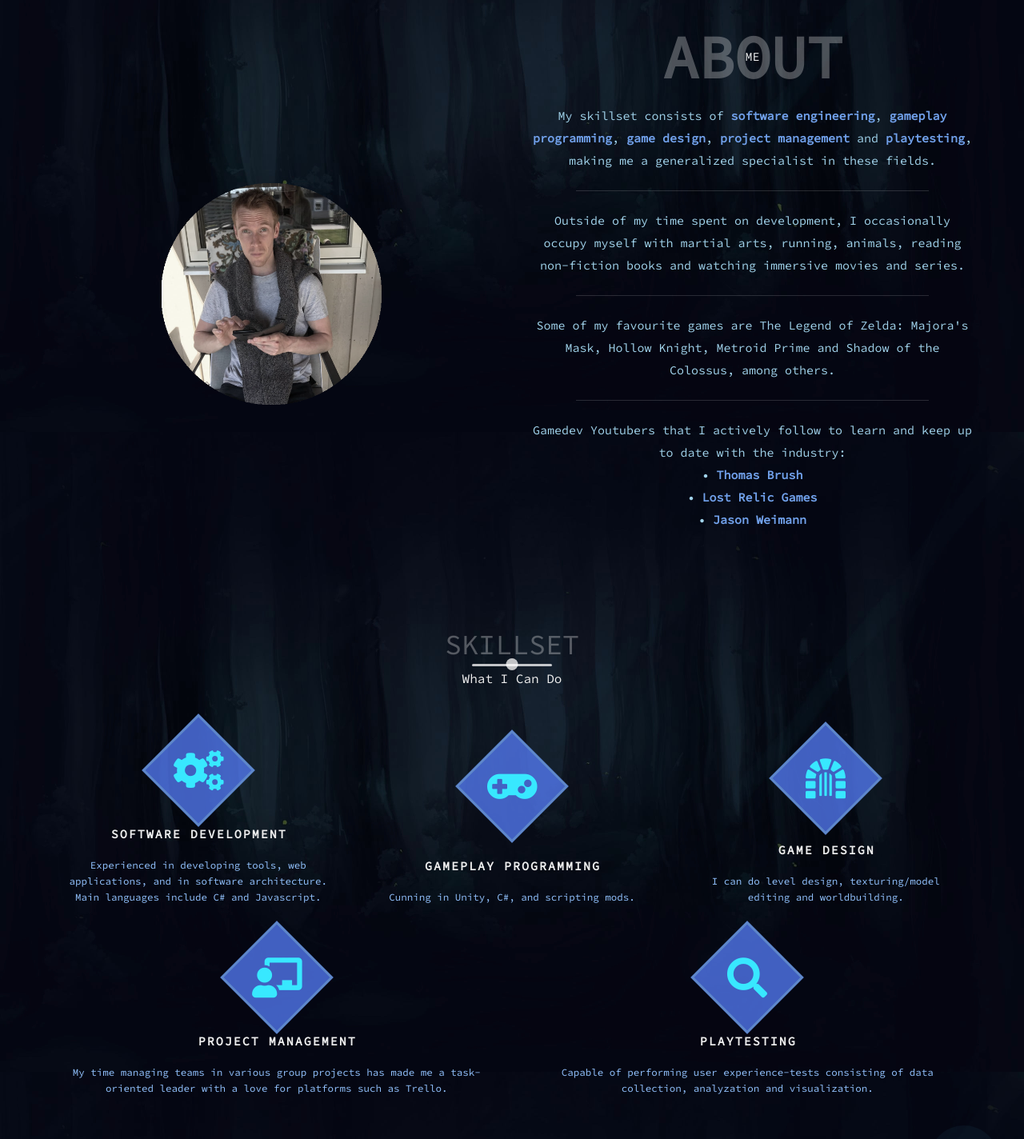
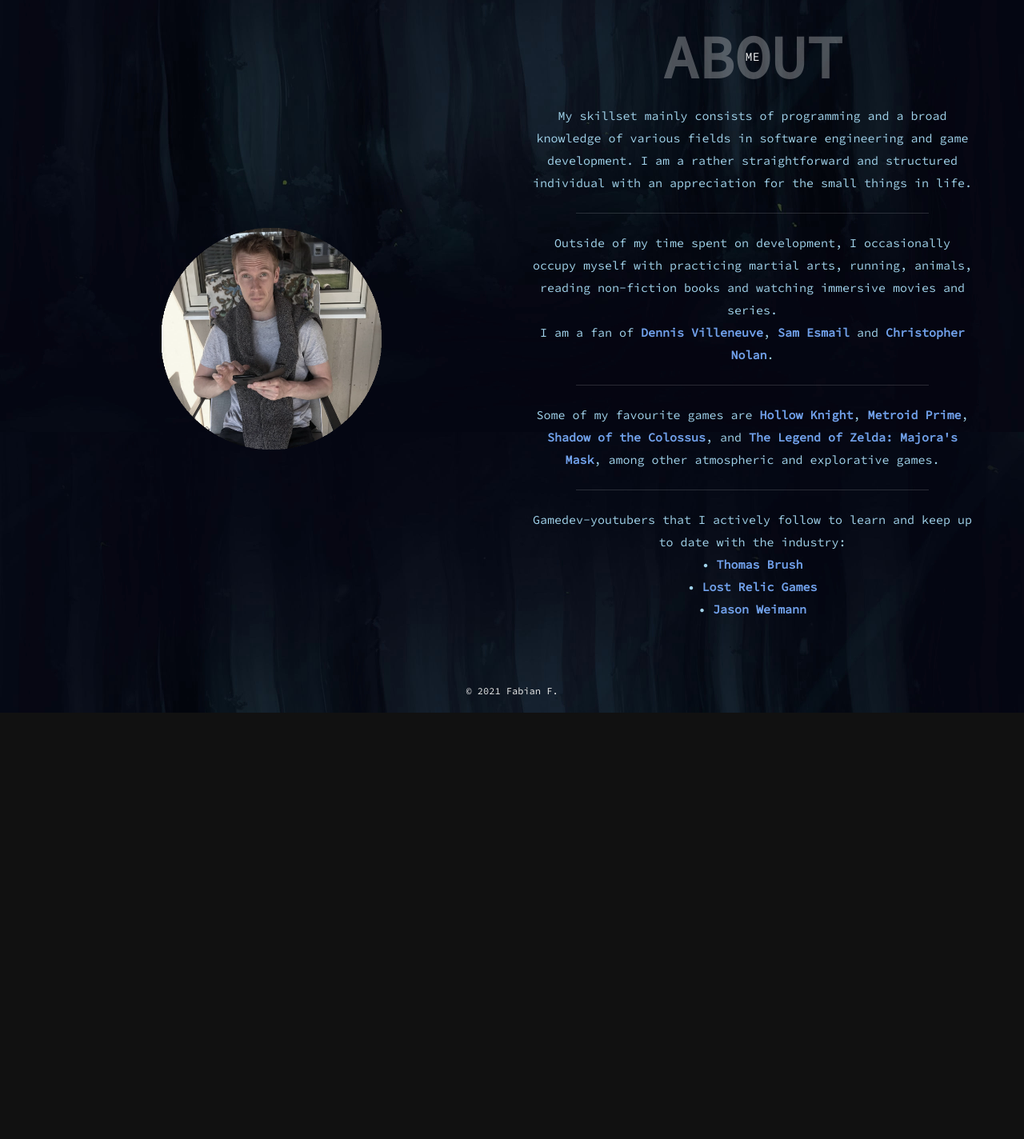
Before and after one commit to fabianfroding/gh-pages-src, a Vue app: page /about in a window 1280 px wide. Shown: the part 260-1684 px from the top of the page at 80% size. After the commit the page ends 1151 px from the top, so only its background shows below. Built offline with nearby package versions, Linux system fonts and the light colour scheme.

Commit message:
move skills to resume, replace old bl imgs

```diff
--- a/public/resources/main.css
+++ b/public/resources/main.css
@@ -758,6 +758,10 @@
     .timeline .date::after {
         left: -5.9rem;
     }
+
+    .contact-img img {
+        width: 35%;
+    }
 }
 
 @media screen and (max-width: 600px) {
@@ -820,5 +824,9 @@
     .up {
         right: 2rem;
     }
+
+    .contact-img img {
+        width: 50%;
+    }
 }
 /* END MEDIA QUERIES */
--- a/src/views/About.vue
+++ b/src/views/About.vue
@@ -11,81 +11,32 @@
 						<h1>About</h1>
 						<h6>Me</h6>
 					</div>
-					<p>My skillset consists of <strong>software engineering</strong>, <strong>gameplay programming</strong>, <strong>game design</strong>, <strong>project management</strong> and <strong>playtesting</strong>,
-					making me a generalized specialist in these fields.</p>
+					<p>
+                        My skillset mainly consists of programming and a broad knowledge of various fields in software engineering and game development.
+                        I am a rather straightforward and structured individual with an appreciation for the small things in life.
+                    </p>
                     <br>
 					<div class="separator-line"></div>
                     <br>
-					<p>Outside of my time spent on development, I occasionally occupy myself with martial arts, running, animals, reading non-fiction books and watching immersive movies and series.</p>
+					<p>
+                        Outside of my time spent on development, I occasionally occupy myself with practicing martial arts, running, animals, reading non-fiction books and watching immersive movies and series.
+                        <br>I am a fan of <strong>Dennis Villeneuve</strong>, <strong>Sam Esmail</strong> and <strong>Christopher Nolan</strong>.
+                    </p>
 					<br>
                     <div class="separator-line"></div>
                     <br>
-					<p>Some of my favourite games are The Legend of Zelda: Majora's Mask, Hollow Knight, Metroid Prime and Shadow of the Colossus, among others.</p>
+					<p>Some of my favourite games are <strong>Hollow Knight</strong>, <strong>Metroid Prime</strong>, <strong>Shadow of the Colossus</strong>, and <strong>The Legend of Zelda: Majora's Mask</strong>, among other atmospheric and explorative games.</p>
                     <br>
                     <div class="separator-line"></div>
                     <br>
-                    <p>Gamedev Youtubers that I actively follow to learn and keep up to date with the industry:</p>
+                    <p>Gamedev-youtubers that I actively follow to learn and keep up to date with the industry:</p>
                     <p class="global-link"> • <a href="https://www.youtube.com/channel/UCuHVjteDW9tCb8QqMrtGvwQ" target="_blank"><strong>Thomas Brush</strong></a></p>
                     <p class="global-link"> • <a href="https://www.youtube.com/c/LostRelicGames" target="_blank"><strong>Lost Relic Games</strong></a></p>
                     <p class="global-link"> • <a href="https://www.youtube.com/c/Unity3dCollege" target="_blank"><strong>Jason Weimann</strong></a></p>
                 </div>
 			</div>
 		</section>
-		<section class="services" id="services">
-            <div class="container">
-                <div class="section-heading">
-                    <h1>Skillset</h1>
-                    <h6>What I Can Do</h6>
-                </div>
-                <div class="my-skills">
-
-                    <div class="skill">
-                        <div class="icon-container">
-                            <i class="fa fa-cogs"></i>
-                        </div>
-                        <h1>Software Development</h1>
-                        <p>Experienced in developing tools, web applications, and in software architecture. Main languages include C# and Javascript.</p>
-                    </div>
-
-                    <div class="skill">
-                        <div class="icon-container">
-                            <i class="fas fa-gamepad"></i>
-                        </div>
-                        <h1>Gameplay Programming</h1>
-                        <p>Cunning in Unity, C#, and scripting mods.</p>
-                    </div>
-
-                    <div class="skill">
-                        <div class="icon-container">
-                            <i class="fa fa-dungeon"></i>
-                        </div>
-                        <h1>Game Design</h1>
-                        <p>I can do level design, texturing/model editing and worldbuilding.</p>
-                    </div>
-
-                </div>
-                <div class="my-skills">
-
-                    <div class="skill">
-                        <div class="icon-container">
-                            <i class="fa fa-chalkboard-teacher"></i>
-                        </div>
-                        <h1>Project Management</h1>
-                        <p>My time managing teams in various group projects has made me a task-oriented leader with a love for platforms such as Trello.</p>
-                    </div>
-
-                    <div class="skill">
-                        <div class="icon-container">
-                            <i class="fas fa-search"></i>
-                        </div>
-                        <h1>Playtesting</h1>
-                        <p>Capable of performing user experience-tests consisting of data collection, analyzation and visualization.</p>
-                    </div>
-
-                </div>
-            </div>
-        </section>
-		<Footer :showArrow="true"></Footer>
+		<Footer :showArrow="false"></Footer>
 	</div>
 </template>
 
--- a/src/views/Resume.vue
+++ b/src/views/Resume.vue
@@ -101,6 +101,62 @@
                 </div>
             </div>
         </section>
+        <div class="separator-line"></div>
+        <section class="services" id="services">
+            <div class="container">
+                <div class="my-skills">
+                    <div class="skill">
+                        <h1>Skillset</h1>
+                    </div>
+                </div>
+                <div class="my-skills">
+
+                    <div class="skill">
+                        <div class="icon-container">
+                            <i class="fa fa-cogs"></i>
+                        </div>
+                        <h1>Software Development</h1>
+                        <p>Experienced in developing tools, web applications, and in software architecture. Main languages include C# and Javascript.</p>
+                    </div>
+
+                    <div class="skill">
+                        <div class="icon-container">
+                            <i class="fas fa-gamepad"></i>
+                        </div>
+                        <h1>Game Programming</h1>
+                        <p>Cunning in Unity, C#, and scripting mods.</p>
+                    </div>
+
+                    <div class="skill">
+                        <div class="icon-container">
+                            <i class="fa fa-dungeon"></i>
+                        </div>
+                        <h1>Game Design</h1>
+                        <p>I can do level design, texturing/model editing and worldbuilding.</p>
+                    </div>
+
+                </div>
+                <div class="my-skills">
+
+                    <div class="skill">
+                        <div class="icon-container">
+                            <i class="fa fa-chalkboard-teacher"></i>
+                        </div>
+                        <h1>Project Management</h1>
+                        <p>My time managing teams in various group projects has made me a task-oriented leader with a love for platforms such as Trello.</p>
+                    </div>
+
+                    <div class="skill">
+                        <div class="icon-container">
+                            <i class="fas fa-search"></i>
+                        </div>
+                        <h1>Playtesting</h1>
+                        <p>Capable of performing user experience-tests consisting of data collection, analyzation and visualization.</p>
+                    </div>
+
+                </div>
+            </div>
+        </section>
         <Footer :showArrow="true"></Footer>
     </div>
 </template>
```
Also changed, not shown: src/resources/project-images/deig01.jpg, src/resources/project-images/deig02.jpg.
